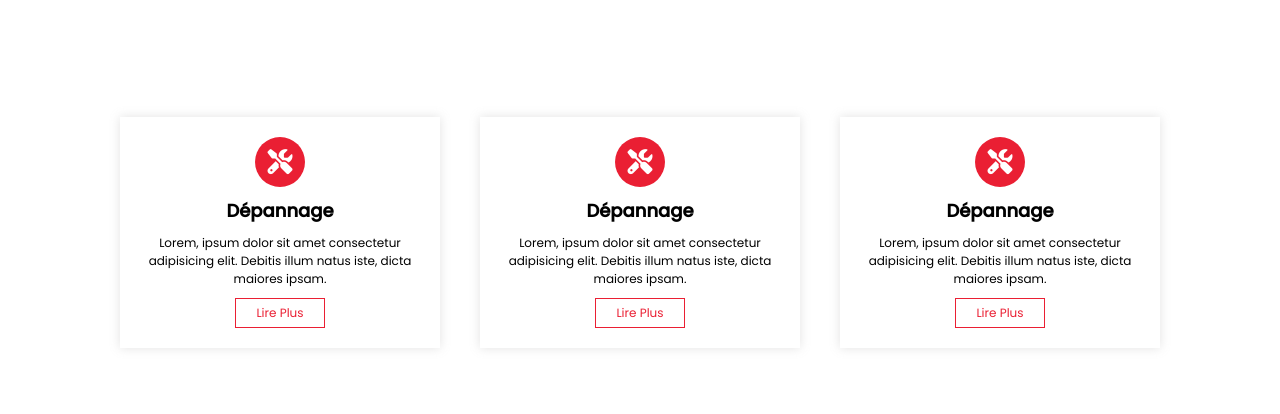
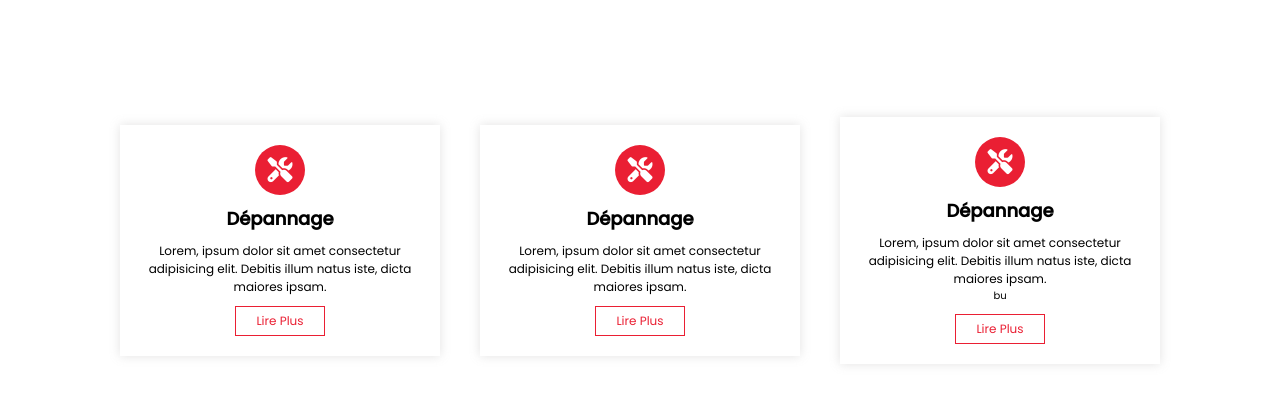
Before and after one commit to MK69310/projet, a plain HTML site: page index.html in a window 1280 px wide. Shown: the part 1794-2208 px from the top of the page. Drawn offline with nearby package versions, Linux system fonts and the light colour scheme.

Commit message:
fin de projet

```diff
--- a/index.html
+++ b/index.html
@@ -123,7 +123,7 @@ href="https://unpkg.com/boxicons@latest/css/boxicons.min.css">
                 <i class="fa-solid fa-screwdriver-wrench"></i>
                 <h3>Dépannage</h3>
                 <p>Lorem, ipsum dolor sit amet consectetur adipisicing elit. Debitis illum natus iste, dicta maiores ipsam.</p>
-                 <a href="#" class="read_more">Lire Plus</a>
+                 bu<a href="#" class="read_more">Lire Plus</a>
             </div>
         </div>
     </section>
```
